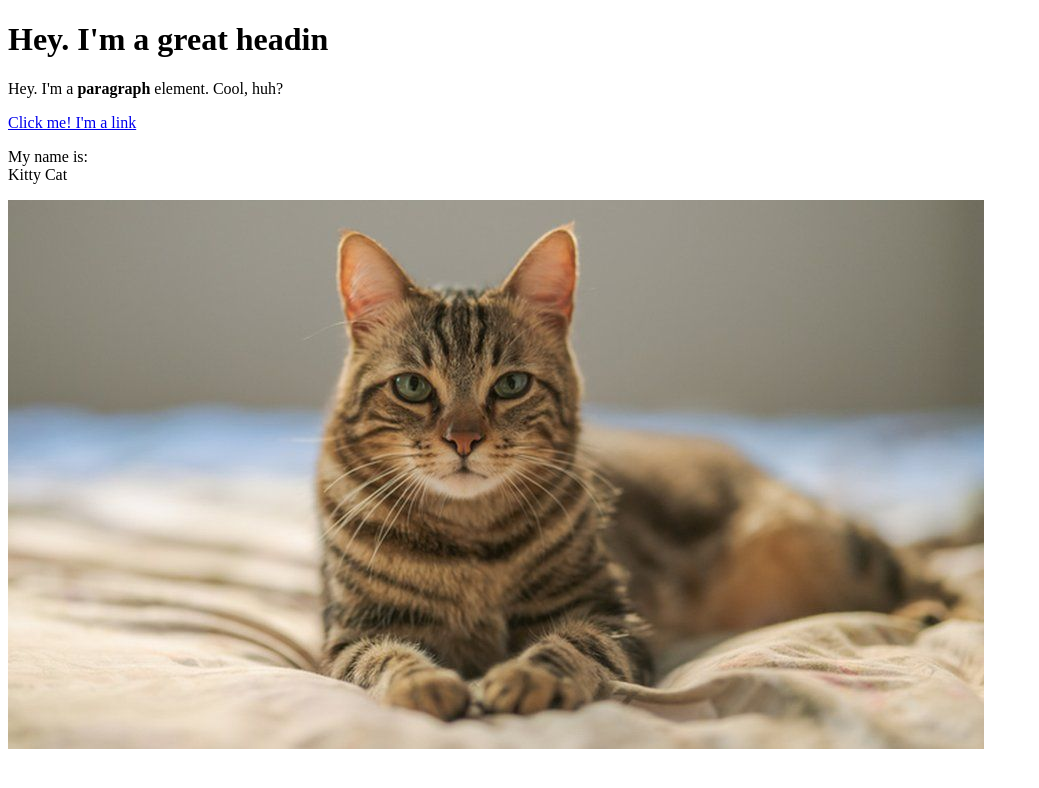
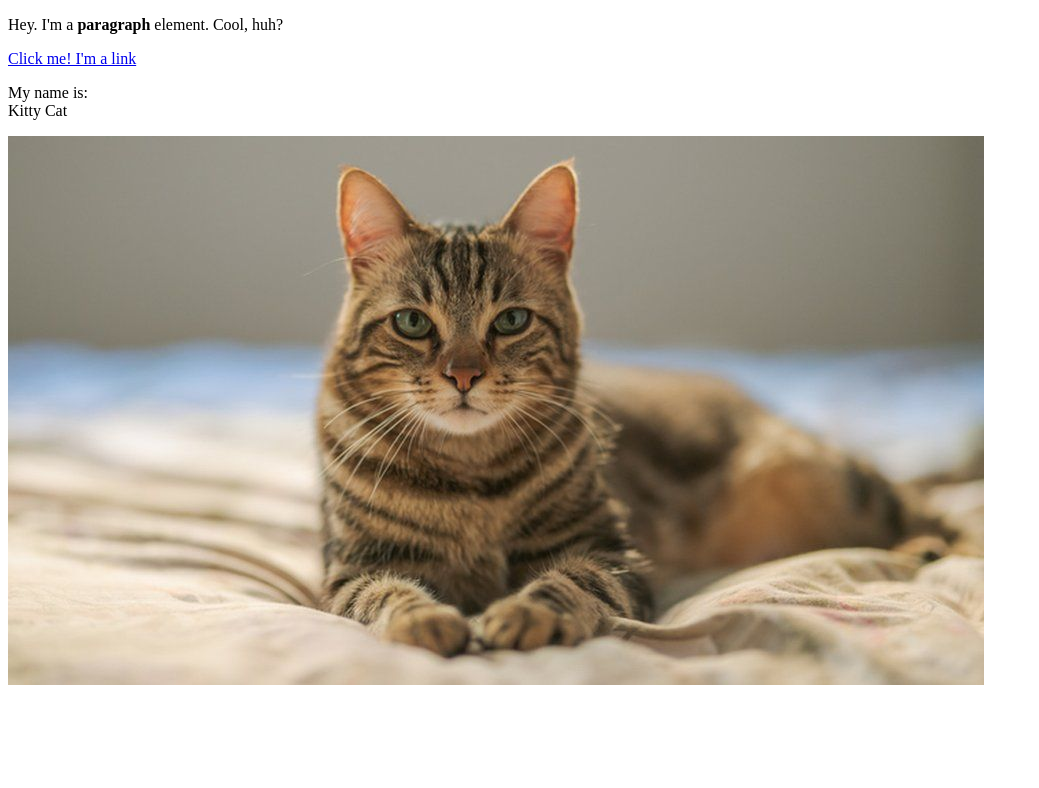
Before and after one commit to lvurenvshley/cartoon-hero, a plain HTML site: page test.html in a window 1280 px wide. Shown: the whole page, without its empty margins (0-1039 px from the left). Drawn offline with Linux system fonts and the light colour scheme.

Commit message:
Update test.html

```diff
--- a/test.html
+++ b/test.html
@@ -4,7 +4,6 @@
 	<title>Test page</title>
 </head>
 <body>
-	<h1> Hey. I'm a great headin</h1>
 	<p>Hey. I'm a <b>paragraph</b> element. Cool, huh?</p>
 	<a href="https://google.com" target="_blank" title="Let's go to Google">Click me! I'm a link</a>
 	<p>My name is:<br>
```
